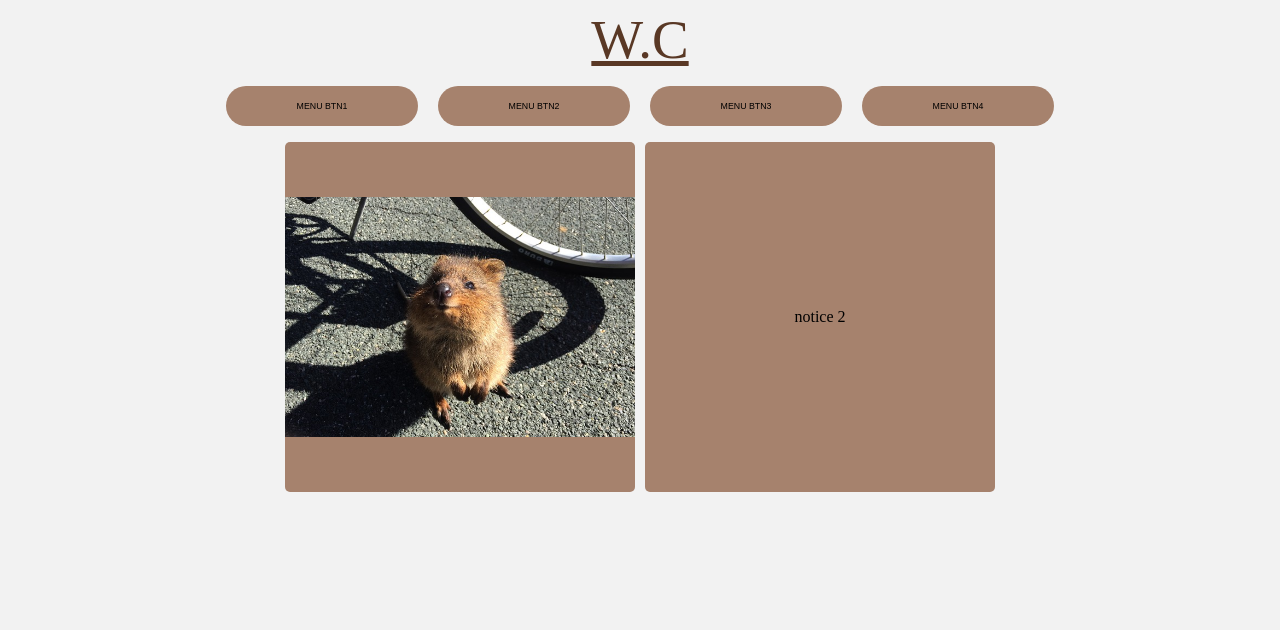
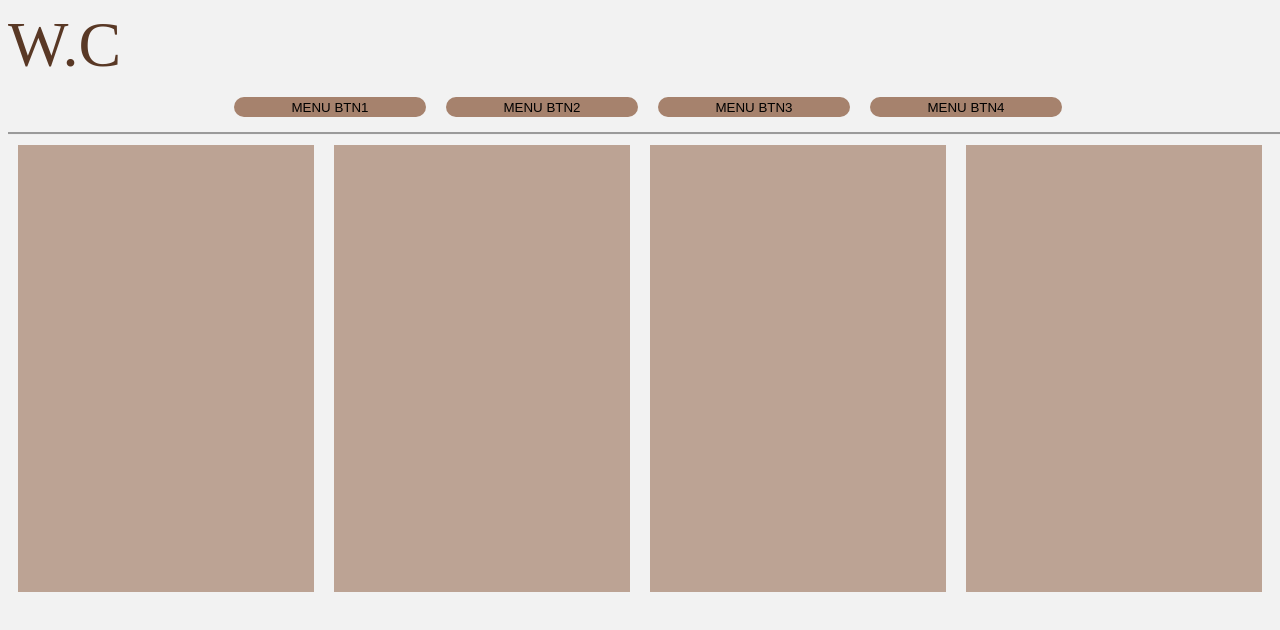
Before and after one commit to GasBoom/GasBoom.github.io, a plain HTML site: page index.html in a window 1280 px wide. Drawn offline with Linux system fonts and the light colour scheme.

Commit message:
- menu 스타일 변경

```diff
--- a/index.html
+++ b/index.html
@@ -5,38 +5,52 @@
     <meta charset="UTF-8">
     <meta http-equiv="X-UA-Compatible" content="IE=edge">
     <meta name="viewport" content="width=device-width, initial-scale=1.0">
+
     <link rel="stylesheet" href="scene/style.css">
     <title>* _ *</title>
 
 </head>
 
 <body>
-    <header>
-        W.C
-    </header>
-    <div class="menu-btns">
-        <button class="menu-btns__category">
-            MENU BTN1
-        </button>
-        <button class="menu-btns__category">
-            MENU BTN2
-        </button>
-        <button class="menu-btns__category">
-            MENU BTN3
-        </button>
-        <button class="menu-btns__category">
-            MENU BTN4
-        </button>
-    </div>
-    <div class="main-notice__parent">
-
-        <div class="notice-child">
-            <img src="images/quokka1.jpg"  class="notice-img"/>
-        </div>
-        <div class="notice-child">
-            notice 2
+    <div class="top-container">
+        <span class="menu-top__title">W.C</span>
+        <div class="menu-nav">
+            <button class="menu-nav__btn">MENU BTN1</button>
+            <button class="menu-nav__btn">MENU BTN2</button>
+            <button class="menu-nav__btn">MENU BTN3</button>
+            <button class="menu-nav__btn">MENU BTN4</button>
         </div>
     </div>
+    <div class="main-picture__menu">
+        <div class="picture-menu__btn">
+            <div class="picture-panel">
+            </div>
+            <div class="effect-panel">
+
+            </div>
+        </div>
+        <div class="picture-menu__btn">
+            <div class="picture-panel">
+            </div>
+            <div class="effect-panel">
+
+            </div>
+        </div>
+        <div class="picture-menu__btn">
+            <div class="picture-panel">
+            </div>
+            <div class="effect-panel">
+            </div>
+        </div>
+        <div class="picture-menu__btn">
+            <div class="picture-panel">
+
+            </div>
+            <div class="effect-panel">
+            </div>
+        </div>
+    </div>
+
 
 </body>
 
--- /dev/null
+++ b/scene/datas/menu_intreactive_screen.css
@@ -0,0 +1,43 @@
+
+@media all and (max-width : 768px){
+
+    /* 767px 이하일 때 적용되는 스타일 적용, 모바일 스타일 입력.*/
+    .menu-top__title{
+        display: flex;
+        flex-direction: column;
+        align-items: center;
+    }
+}
+
+@media all and (min-width: 768px) and (max-width : 1023px){
+    /* 768이상 1023이하 일 때 적용되는 스타일.*/
+    /* 태블릿 스타일.*/
+    /* .menu-top__title{
+        font-size: 35px;
+    }
+
+    .menu-nav__btn{
+        font-size: 14px;
+    } */
+
+
+    .menu-top__title{
+        display: flex;
+        flex-direction: column;
+        align-items: center;
+    }
+}
+
+
+@media all and (min-width:1023px){
+    /*1024 이상부터 작동하는 내용 데스크탑.*/
+    .menu-top__title{
+        text-align: left;
+    }
+    /* .menu-top__title{
+        font-size: 55px;
+    }
+    .menu-nav__btn{
+        font-size: 20px;
+    } */
+}
--- a/scene/main.css
+++ b/scene/main.css
@@ -1,59 +1,47 @@
 @import url(animations/main_anim.css);
 
-header {
-  font-size: 55px;
+
+
+
+.menu-top__title {
   font-weight: lighter;
   color: #593825;
   text-align: center;
-  text-decoration: underline;
+  font-size: 5vw;
+  width: 100vw;
+  margin-top: 20px;
 }
+
 
 body {
   background-color: #f2f2f2;
 }
 
-.main-notice__parent {
-  display: flex;
-  justify-content: center;
-  align-items: center;
+.top-container{
+  width: 100vw;
+  border-bottom-style:groove;
+
 }
 
-.notice-child {
-  width: 350px;
-  height: 350px;
-  border-radius: 5px;
-  background-color: #a6826d;
-  display: flex;
-  justify-content: center;
-  align-items: center;
-  margin: 1px 5px;
-  animation: color-fadeIn-anime 0.5s ease;
-}
-
-.notice-img {
-  width: 30vw;
-  height: 30vh;
-  animation: notice-img-fadeInOut 2 ease-in-out;
-}
-
-.menu-btns {
+.menu-nav {
   padding: 5px 20px;
   display: flex;
   justify-content: center;
   align-items: center;
 }
 
-.menu-btns__category {
+
+.menu-nav__btn {
   border: none;
-  font-size: 55%;
-  width: 15vw;
-  height: 5vh;
+  width: 25%;
+  height: 2.5vh;
   margin: 10px 10px;
   background-color: #a6826d;
   border-radius: 30px;
 }
 
-.menu-btns__category:hover {
+
+.menu-nav__btn:hover {
   width: 25vw;
   background-color: #8c5f37;
   color: white;
@@ -61,19 +49,55 @@ body {
   text-decoration: underline;
 }
 
-.menu-btns__category:not(:hover) {
+
+.menu-nav__btn:not(:hover) {
   width: 15vw;
   transition: width 0.5s ease;
 }
-.menu-btns__category:first-child {
+
+
+.menu-nav__btn:first-child {
   animation: btn-fade-in 0.25s ease-in;
 }
-.menu-btns__category:nth-child(2) {
+
+
+.menu-nav__btn:nth-child(2) {
   animation: btn-fade-in 0.25s ease-in;
 }
-.menu-btns__category:nth-child(3) {
+
+
+.menu-nav__btn:nth-child(3) {
   animation: btn-fade-in 0.25s ease-in;
 }
-.menu-btns__category:last-child {
+
+
+.menu-nav__btn:last-child {
   animation: btn-fade-in 0.25s ease-in;
 }
+
+
+.main-picture__menu{
+  display: flex;
+  justify-content: center;
+  height: 55vw;
+}
+
+.picture-menu__btn{
+  width: 25%;
+  height: 55%;
+  background-color: #a6826d;
+  padding: 30px 10px;
+  margin: 10px 10px;
+  border-style: none;
+}
+.picture-menu__btn:not(:hover){
+  opacity: 0.7;
+}
+.picture-menu__btn :hover{
+  opacity: 1;
+}
+.effect-panel{
+  width: 100%;
+  height: 100%;
+
+}
--- a/scene/style.css
+++ b/scene/style.css
@@ -1 +1,2 @@
 @import url(main.css);
+@import url(datas/menu_intreactive_screen.css);
```
